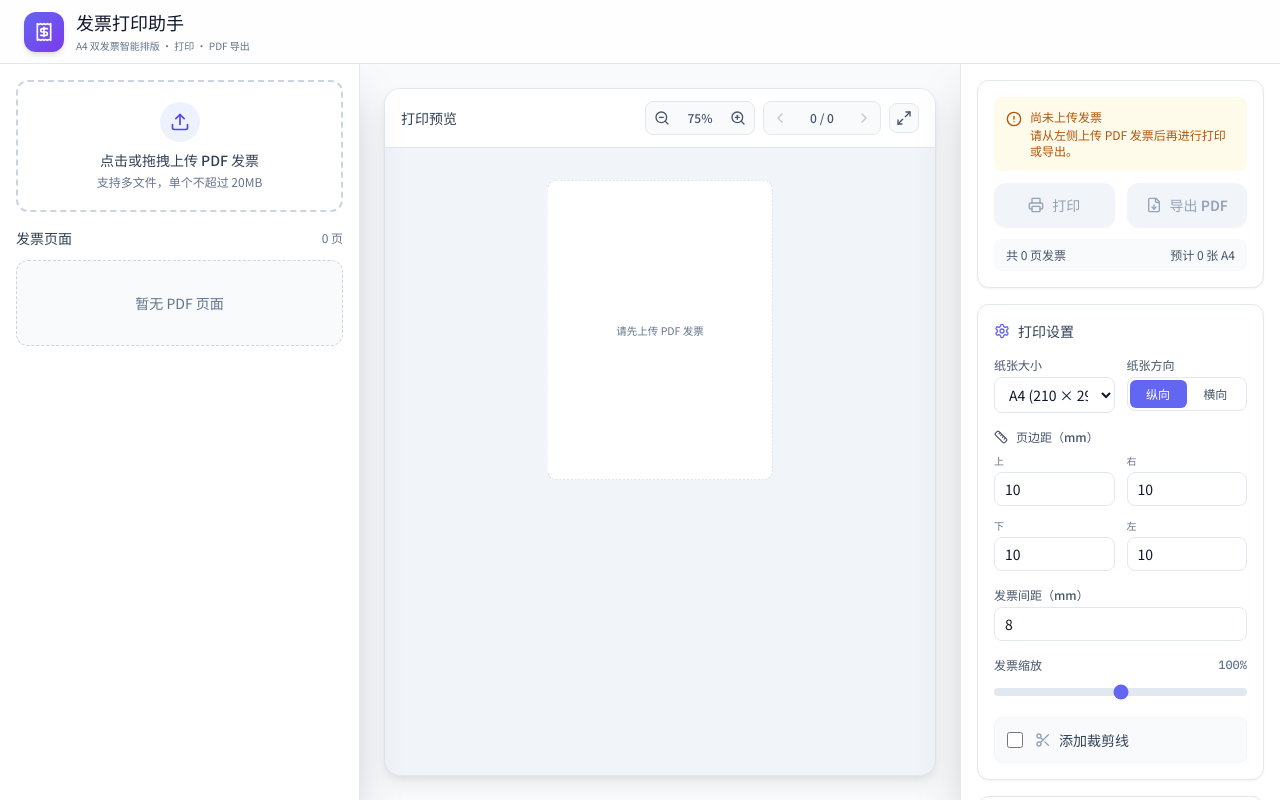
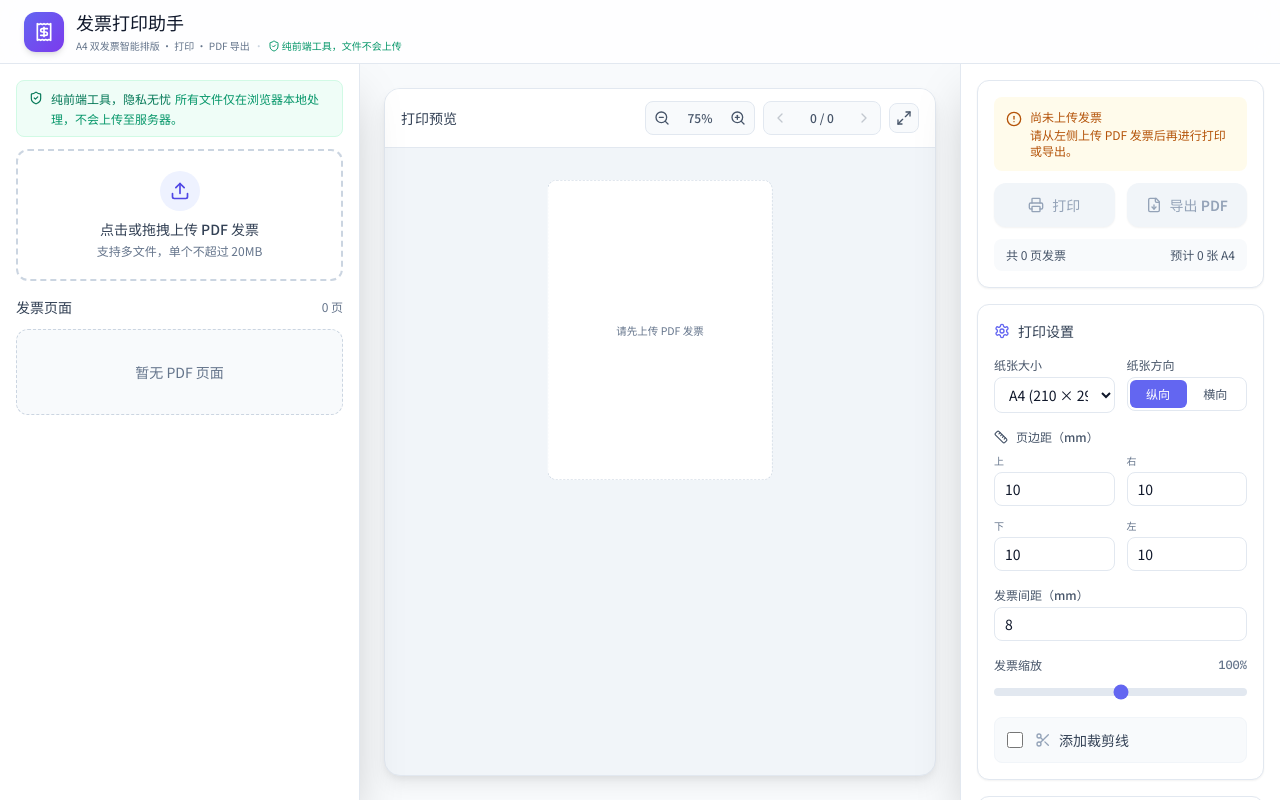
Before and after one commit to TinyMotor/Invoice, a React (Vite) app: page /#/ in a window 1280 px wide. Built offline with nearby package versions, Linux system fonts and the light colour scheme.

Commit message:
feat: 添加纯前端工具的隐私说明
- AppHeader 副标题追加「纯前端工具，文件不会上传」（桌面端可见）
- PdfUploader 顶部添加绿色隐私提示横幅（所有设备可见）

```diff
--- a/src/components/AppHeader.tsx
+++ b/src/components/AppHeader.tsx
@@ -1,4 +1,4 @@
-import { Receipt, FileText, SlidersHorizontal } from 'lucide-react';
+import { Receipt, FileText, SlidersHorizontal, ShieldCheck } from 'lucide-react';
 import { useAppStore } from '@/stores/appStore';
 import { cn } from '@/lib/utils';
 
@@ -18,8 +18,13 @@ export function AppHeader() {
           <h1 className="truncate font-serif text-base font-bold text-slate-900 sm:text-lg">
             发票打印助手
           </h1>
-          <p className="hidden text-[10px] text-slate-500 sm:block">
-            A4 双发票智能排版 · 打印 · PDF 导出
+          <p className="hidden items-center gap-1 text-[10px] text-slate-500 sm:flex">
+            <span>A4 双发票智能排版 · 打印 · PDF 导出</span>
+            <span className="text-slate-300">·</span>
+            <span className="inline-flex items-center gap-0.5 text-emerald-600">
+              <ShieldCheck className="h-3 w-3" />
+              纯前端工具，文件不会上传
+            </span>
           </p>
         </div>
       </div>
--- a/src/components/PdfUploader.tsx
+++ b/src/components/PdfUploader.tsx
@@ -1,5 +1,5 @@
 import { useRef, useState, useCallback } from 'react';
-import { Upload, FileWarning, X } from 'lucide-react';
+import { Upload, FileWarning, X, ShieldCheck } from 'lucide-react';
 import { usePdfPages } from '@/hooks/usePdfPages';
 import type { FileValidationError } from '@/types';
 import { cn } from '@/lib/utils';
@@ -53,6 +53,14 @@ export function PdfUploader() {
 
   return (
     <div className="flex flex-col gap-3">
+      <div className="flex items-start gap-2 rounded-lg border border-emerald-100 bg-emerald-50/80 px-3 py-2 text-xs text-emerald-700">
+        <ShieldCheck className="mt-0.5 h-3.5 w-3.5 shrink-0" />
+        <div className="leading-relaxed">
+          <span className="font-semibold">纯前端工具，隐私无忧</span>
+          <span className="ml-1 text-emerald-600">所有文件仅在浏览器本地处理，不会上传至服务器。</span>
+        </div>
+      </div>
+
       <div
         onClick={() => inputRef.current?.click()}
         onDragOver={onDragOver}
```
